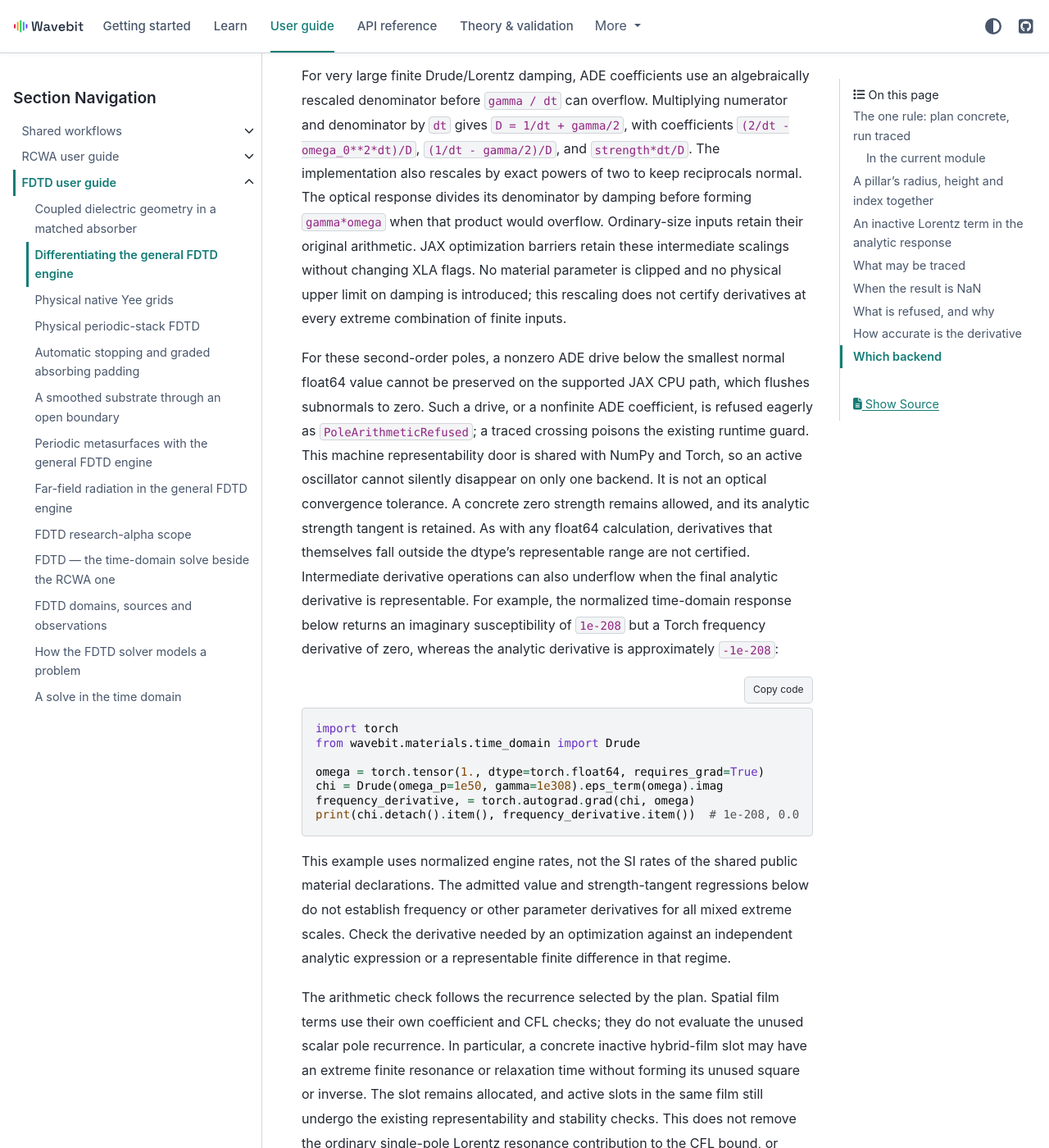
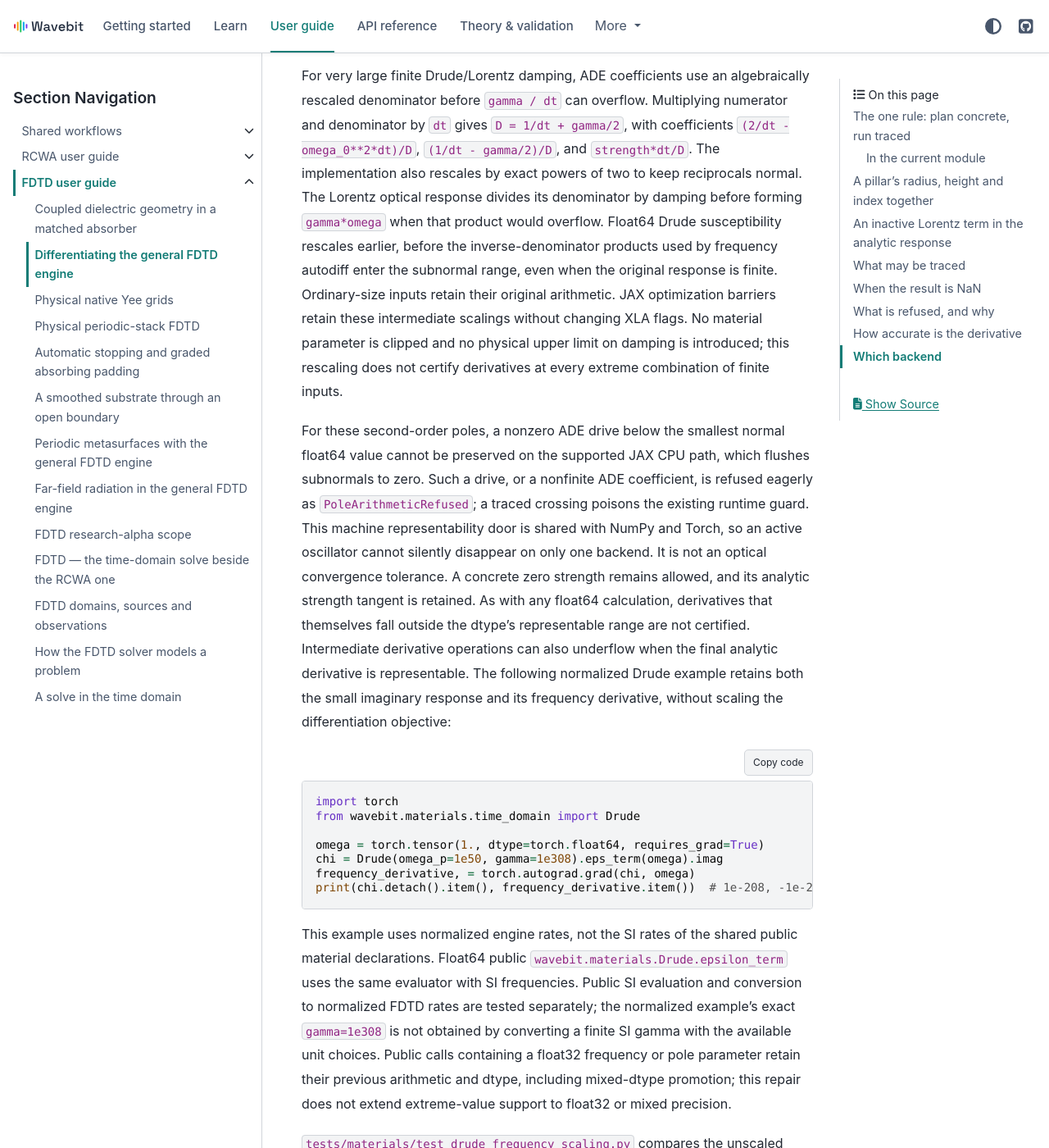
Before and after one commit to fieldalgo/wavebit, a Sphinx documentation site: the page built from docs/guide/fdtd/fd-differentiation.md, in a window 1280 px wide and 1400 px high, scrolled down 11342 px. Shown: the whole window at 82% size. Built offline with Sphinx 7.4.7 and the PyData theme 0.15.4, drawn with Linux system fonts in a browser that asks for light colours; pages that are not in the unit, such as notebooks, are missing from menus; some of the changed text lies outside the part shown.

Commit message:
Document repaired Drude frequency tangents and precision scope
Co-authored-by: Codex <noreply@openai.com>

````diff
--- a/docs/guide/fdtd/fd-differentiation.md
+++ b/docs/guide/fdtd/fd-differentiation.md
@@ -292,8 +292,11 @@ rescaled denominator before `gamma / dt` can overflow. Multiplying numerator and
 denominator by `dt` gives `D = 1/dt + gamma/2`, with coefficients
 `(2/dt - omega_0**2*dt)/D`, `(1/dt - gamma/2)/D`, and `strength*dt/D`.
 The implementation also rescales by exact powers of two to keep reciprocals normal.
-The optical response divides its denominator by damping before forming `gamma*omega`
-when that product would overflow. Ordinary-size inputs retain their original arithmetic.
+The Lorentz optical response divides its denominator by damping before forming
+`gamma*omega` when that product would overflow. Float64 Drude susceptibility rescales
+earlier, before the inverse-denominator products used by frequency autodiff enter
+the subnormal range, even when the original response is finite. Ordinary-size
+inputs retain their original arithmetic.
 JAX optimization barriers retain these intermediate scalings without changing XLA flags.
 No material parameter is clipped and no physical upper limit on damping is introduced;
 this rescaling does not certify derivatives at every extreme combination of finite inputs.
@@ -308,9 +311,8 @@ convergence tolerance. A concrete zero strength remains allowed, and its analyti
 tangent is retained. As with any float64 calculation, derivatives that themselves fall
 outside the dtype's representable range are not certified. Intermediate derivative
 operations can also underflow when the final analytic derivative is representable.
-For example, the normalized time-domain response below returns an imaginary
-susceptibility of `1e-208` but a Torch frequency derivative of zero, whereas the
-analytic derivative is approximately `-1e-208`:
+The following normalized Drude example retains both the small imaginary response
+and its frequency derivative, without scaling the differentiation objective:
 
 ```python
 import torch
@@ -319,13 +321,28 @@ from wavebit.materials.time_domain import Drude
 omega = torch.tensor(1., dtype=torch.float64, requires_grad=True)
 chi = Drude(omega_p=1e50, gamma=1e308).eps_term(omega).imag
 frequency_derivative, = torch.autograd.grad(chi, omega)
-print(chi.detach().item(), frequency_derivative.item())  # 1e-208, 0.0
+print(chi.detach().item(), frequency_derivative.item())  # 1e-208, -1e-208
 ```
 
 This example uses normalized engine rates, not the SI rates of the shared public
-material declarations. The admitted value and strength-tangent regressions below
-do not establish frequency or other parameter derivatives for all mixed extreme
-scales. Check the derivative needed by an optimization against an independent
+material declarations. Float64 public `wavebit.materials.Drude.epsilon_term` uses
+the same evaluator with SI frequencies. Public SI evaluation and conversion to
+normalized FDTD rates are tested separately; the normalized example's exact
+`gamma=1e308` is not obtained by converting a finite SI gamma with the available
+unit choices. Public calls containing a float32 frequency or pole parameter retain
+their previous arithmetic and dtype, including mixed-dtype promotion; this repair
+does not extend extreme-value support to float32 or mixed precision.
+
+`tests/materials/test_drude_frequency_scaling.py` compares the unscaled imaginary
+response and forward/reverse frequency derivatives against an independent
+100-digit Decimal formula, including ordinary inputs and float64 neighbours of
+both arithmetic switches. It also checks public SI evaluation, FDTD unit conversion,
+material evaluation at a wavelength, and public float32 compatibility. Lorentz
+response, zero-strength handling and ADE coefficients are unchanged by this Drude
+response repair. These checks do not certify all combinations of extreme finite
+frequencies, pole parameters or differentiation objectives: a finite response and
+a representable final derivative do not guarantee representable intermediate
+arithmetic. Check the derivative needed by an optimization against an independent
 analytic expression or a representable finite difference in that regime.
 
 The arithmetic check follows the recurrence selected by the plan. Spatial film
````
Also changed, not shown: docs/guide/fdtd/model.md (+8 -0 lines), docs/locales/ko/pages/guide/fdtd/model.md (+8 -1 lines).
